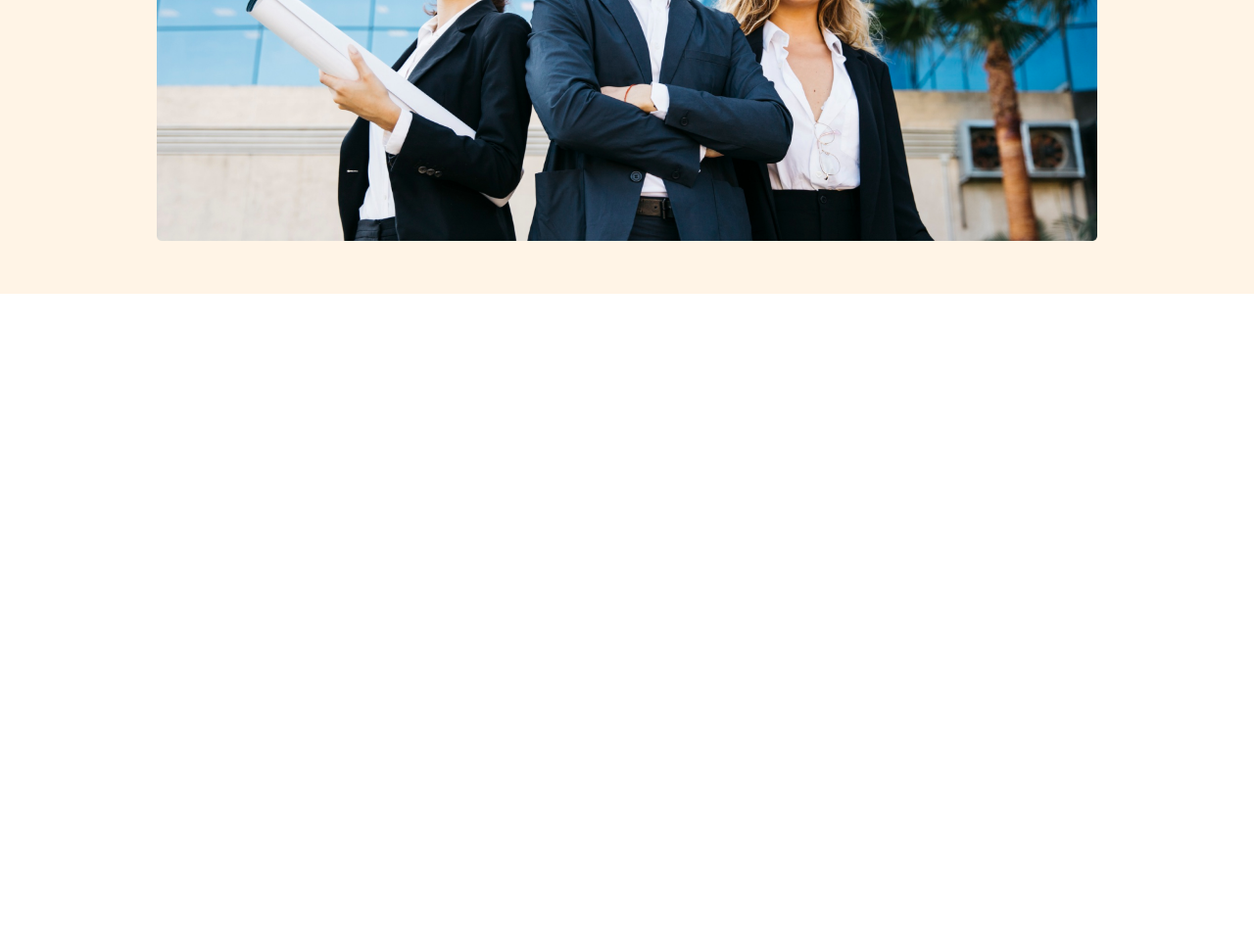
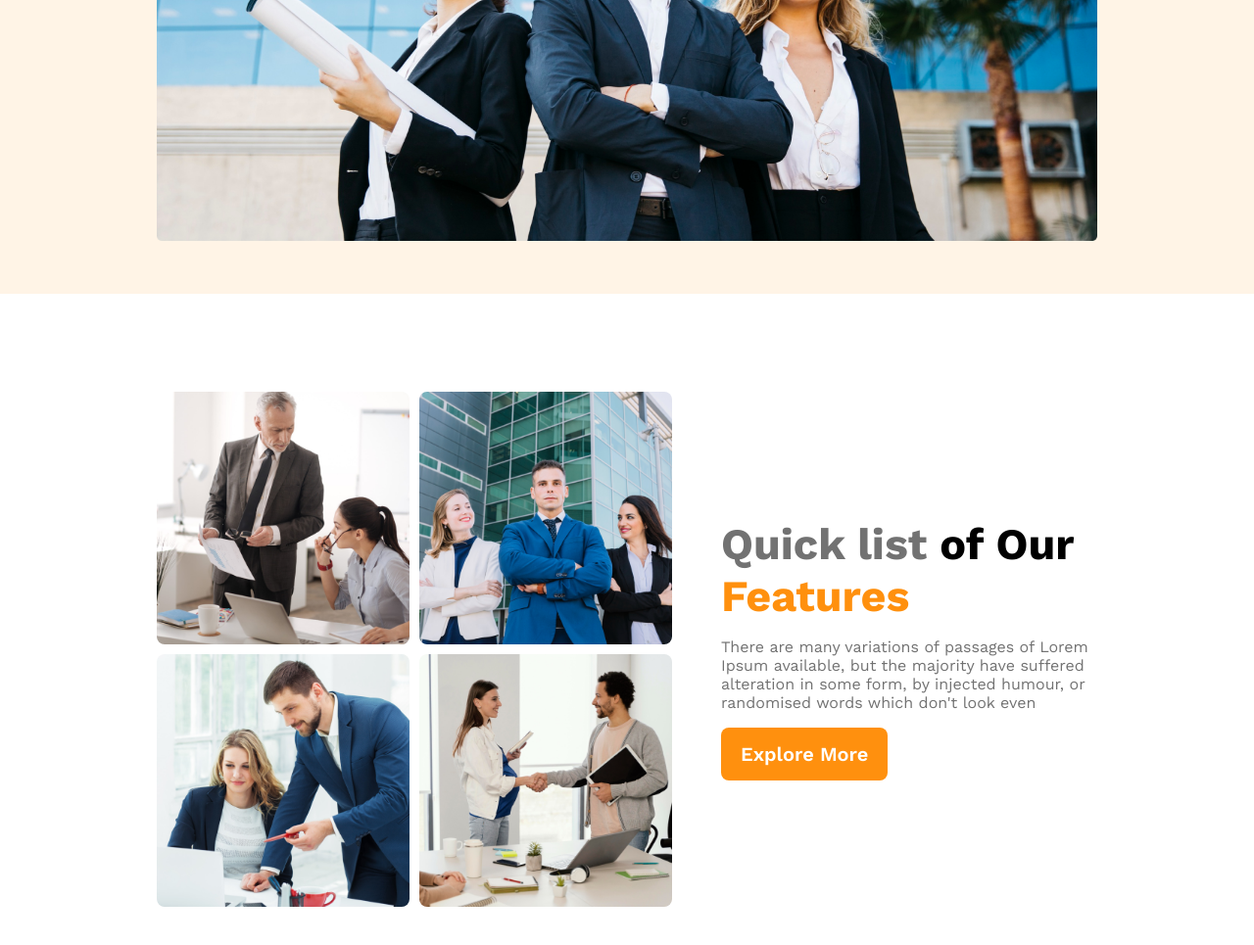
Before and after one commit to AbdullahRifat/g3-architect-website, a plain HTML site: page index.html in a window 1280 px wide. Shown: the part 795-1760 px from the top of the page at 98% size. Before the commit the page ends 1095 px from the top, so only its background shows below. Drawn offline with nearby package versions, Linux system fonts and the light colour scheme.

Commit message:
features content added

```diff
--- a/index.html
+++ b/index.html
@@ -32,7 +32,19 @@
      </header>
 
      <main>
-
+        <div class="teams">
+            <div class="team-content team-content-imgs">
+                <img src="./images/team1.png" alt="">
+                <img src="./images/team2.png" alt="">
+                <img src="./images/team3.png" alt="">
+                <img src="./images/team4.png" alt="">
+            </div>
+            <div class="team-details">
+                <h3 class="team-tittle">Quick list <span style="color: black;">of Our</span> <span style="color: #FF900E;">Features</span></h3>
+                <p>There are many variations of passages of Lorem Ipsum available, but the majority have suffered alteration in some form, by injected humour, or randomised words which don't look even</p>
+                <button class="btn-primary">Explore More</button>
+            </div>
+        </div>
     </main>
 
     <footer>
--- a/styles/architect.css
+++ b/styles/architect.css
@@ -46,7 +46,7 @@
 
   nav ul li{
     list-style: none;
-    margin-left: 20px;
+    margin-right: 20px;
   }
 
   /* bannner */
@@ -59,7 +59,7 @@
     font-size: 4rem;
   }
   .banner-content{
-    width: 65vw;
+    max-width: 900px;
     margin:0 auto;
     margin-bottom: 0;
   }
@@ -71,3 +71,68 @@
     color: #727272;
     margin-bottom: 32px;
   }
+
+
+  /* responsive */
+
+  @media screen and (max-width: 576px) {
+    header{
+      padding: 10px;
+
+    }
+    nav{
+      flex-direction: column;
+      text-align: center;
+      justify-content: center;
+    }
+
+  }
+   @media screen and (min-width: 577px) and (max-width:992px) {
+    header{
+      padding: 50px;
+
+    }
+    nav{
+      flex-direction: column;
+      text-align: center;
+      justify-content: center;
+    }
+
+  }
+
+  /* main */
+
+  main{
+
+    max-width: 75vw;
+    margin: auto;
+  }
+
+  .teams{
+    display: flex;
+    justify-content: space-between;
+    gap: 50px;
+    text-align: start;
+    align-items: center;
+    margin: 100px auto;
+  }
+
+  .team-content-imgs img{
+    width: 100%;
+    border-radius: 8px;
+  }
+
+  .team-content-imgs{
+    display: grid;
+    gap: 10px;
+    grid-template-columns: repeat(2,1fr);
+  }
+  .team-tittle{
+    color: #727272;
+    font-size: 2.8rem;
+    margin: 0;
+  }
+  .team-details{
+    max-width:30vw;
+    color: #727272;
+  }
```
